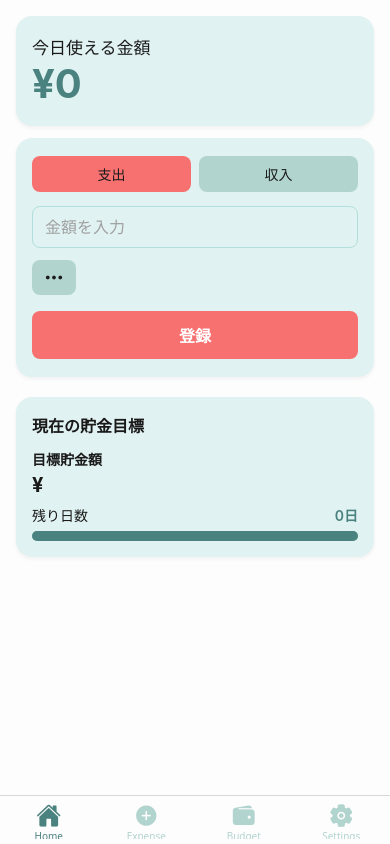
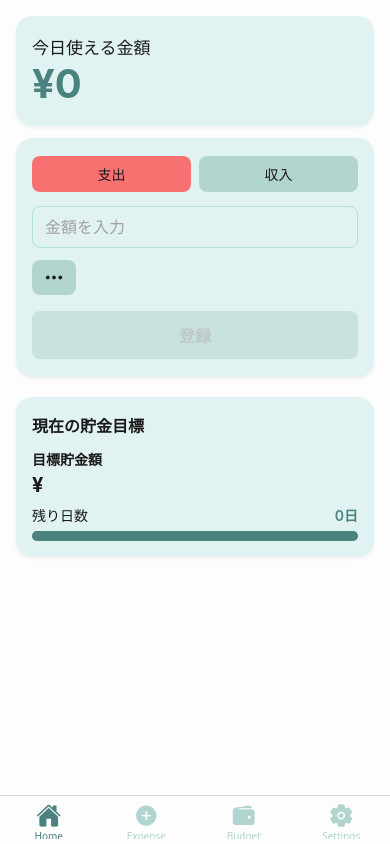
Before and after one commit to ouioui99/libremoney, a React Native app in the folder myapp/: screen /Home in a window 390 px wide. Built offline with nearby package versions, Linux system fonts and the light colour scheme; what react-native-calendars, react-native-worklets would draw is missing.

Commit message:
Homeの登録ボタンの状態修正

```diff
--- a/myapp/src/screens/HomeScreen.tsx
+++ b/myapp/src/screens/HomeScreen.tsx
@@ -290,7 +290,10 @@ export default function HomeScreen() {
               }}
             >
               <TouchableOpacity
-                onPress={() => setIsIncomeMode(false)}
+                onPress={() => {
+                  setIsIncomeMode(false);
+                  setSelectedCategory(undefined);
+                }}
                 style={{
                   flex: 1,
                   padding: 8,
@@ -303,7 +306,10 @@ export default function HomeScreen() {
                 <Text style={{ color: c.text }}>支出</Text>
               </TouchableOpacity>
               <TouchableOpacity
-                onPress={() => setIsIncomeMode(true)}
+                onPress={() => {
+                  setIsIncomeMode(true);
+                  setSelectedCategory(undefined);
+                }}
                 style={{
                   flex: 1,
                   padding: 8,
@@ -384,11 +390,30 @@ export default function HomeScreen() {
             <TouchableOpacity
               style={[
                 styles.button,
-                { backgroundColor: isIncomeMode ? c.income : c.expense },
+                {
+                  backgroundColor:
+                    !selectedCategory || !expense
+                      ? c.secondary // 無効時はグレー背景
+                      : isIncomeMode
+                      ? c.income
+                      : c.expense,
+                  opacity: !selectedCategory || !expense ? 0.5 : 1, // 視覚的に無効化
+                },
               ]}
               onPress={handleAddExpenseOrIncome}
+              disabled={!selectedCategory || !expense} // ←無効化条件
             >
-              <Text style={styles.buttonText}>登録</Text>
+              <Text
+                style={[
+                  styles.buttonText,
+                  {
+                    color:
+                      !selectedCategory || !expense ? c.placeholder : "#fff", // 無効時は淡い文字
+                  },
+                ]}
+              >
+                登録
+              </Text>
             </TouchableOpacity>
           </View>
         </TouchableWithoutFeedback>
```
